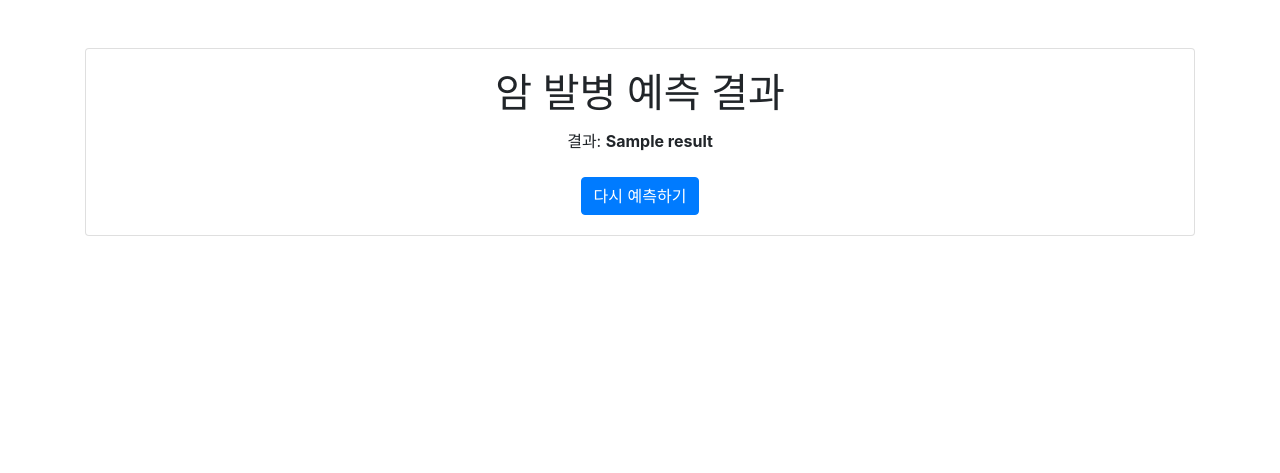
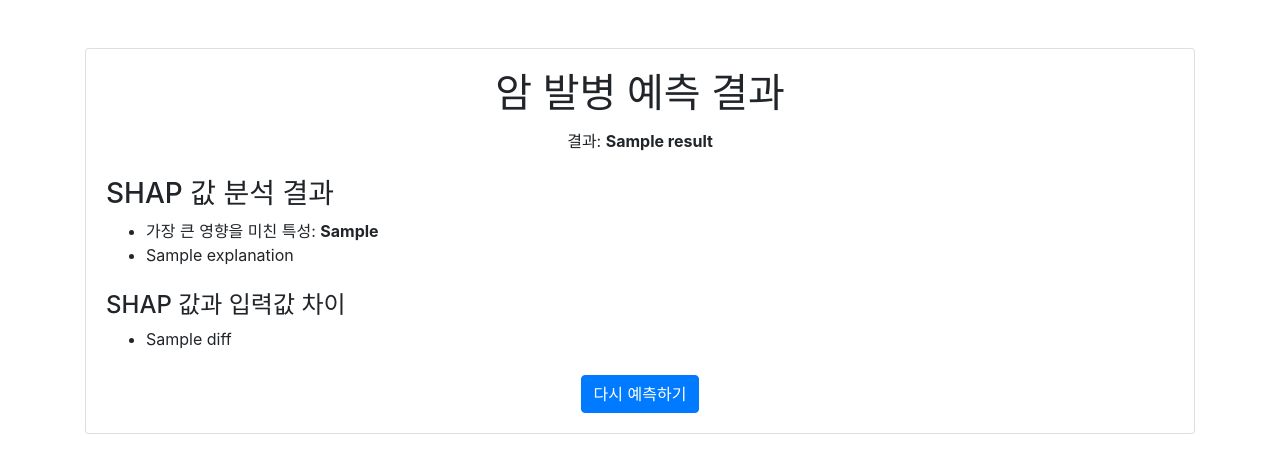
Before and after one commit to Capstone-2024-1-09/CancerPredict, a Django app: template prediction/templates/prediction/result.html in a window 1280 px wide. Shown: the top 473 px of the page. Run offline with Django 5.2, Linux system fonts and the light colour scheme; the template is opened without the code that fills it: most values are stand-ins (such as "Sample title", 1, 10 or a date in 2020); some libraries are stand-ins or nearby versions.

Commit message:
result.html 업데이트

```diff
--- a/prediction/templates/prediction/result.html
+++ b/prediction/templates/prediction/result.html
@@ -4,7 +4,6 @@
     <meta charset="UTF-8">
     <meta name="viewport" content="width=device-width, initial-scale=1.0">
     <title>암 발병 예측 결과</title>
-    <!-- Bootstrap CSS -->
     <link href="https://maxcdn.bootstrapcdn.com/bootstrap/4.5.2/css/bootstrap.min.css" rel="stylesheet">
 </head>
 <body>
@@ -13,6 +12,22 @@
             <div class="card-body">
                 <h1 class="card-title text-center">암 발병 예측 결과</h1>
                 <p class="card-text text-center">결과: <strong>{{ result }}</strong></p>
+
+                <!-- SHAP 모델 결과 출력 -->
+                <h3 class="mt-4">SHAP 값 분석 결과</h3>
+                <ul>
+                    <li>가장 큰 영향을 미친 특성: <strong>{{ most_influential_feature }}</strong></li>
+                    <li>{{ explanation }}</li>
+                </ul>
+
+                <!-- SHAP 값과 사용자 입력값 차이 출력 -->
+                <h4 class="mt-4">SHAP 값과 입력값 차이</h4>
+                <ul>
+                    {% for diff in shap_diff %}
+                        <li>{{ diff }}</li>
+                    {% endfor %}
+                </ul>
+
                 <div class="text-center mt-4">
                     <a href="{% url 'predict' %}" class="btn btn-primary">다시 예측하기</a>
                 </div>
@@ -20,7 +35,6 @@
         </div>
     </div>
 
-    <!-- Bootstrap JS and dependencies -->
     <script src="https://code.jquery.com/jquery-3.5.1.slim.min.js"></script>
     <script src="https://cdn.jsdelivr.net/npm/@popperjs/core@2.9.2/dist/umd/popper.min.js"></script>
     <script src="https://stackpath.bootstrapcdn.com/bootstrap/4.5.2/js/bootstrap.min.js"></script>
```
